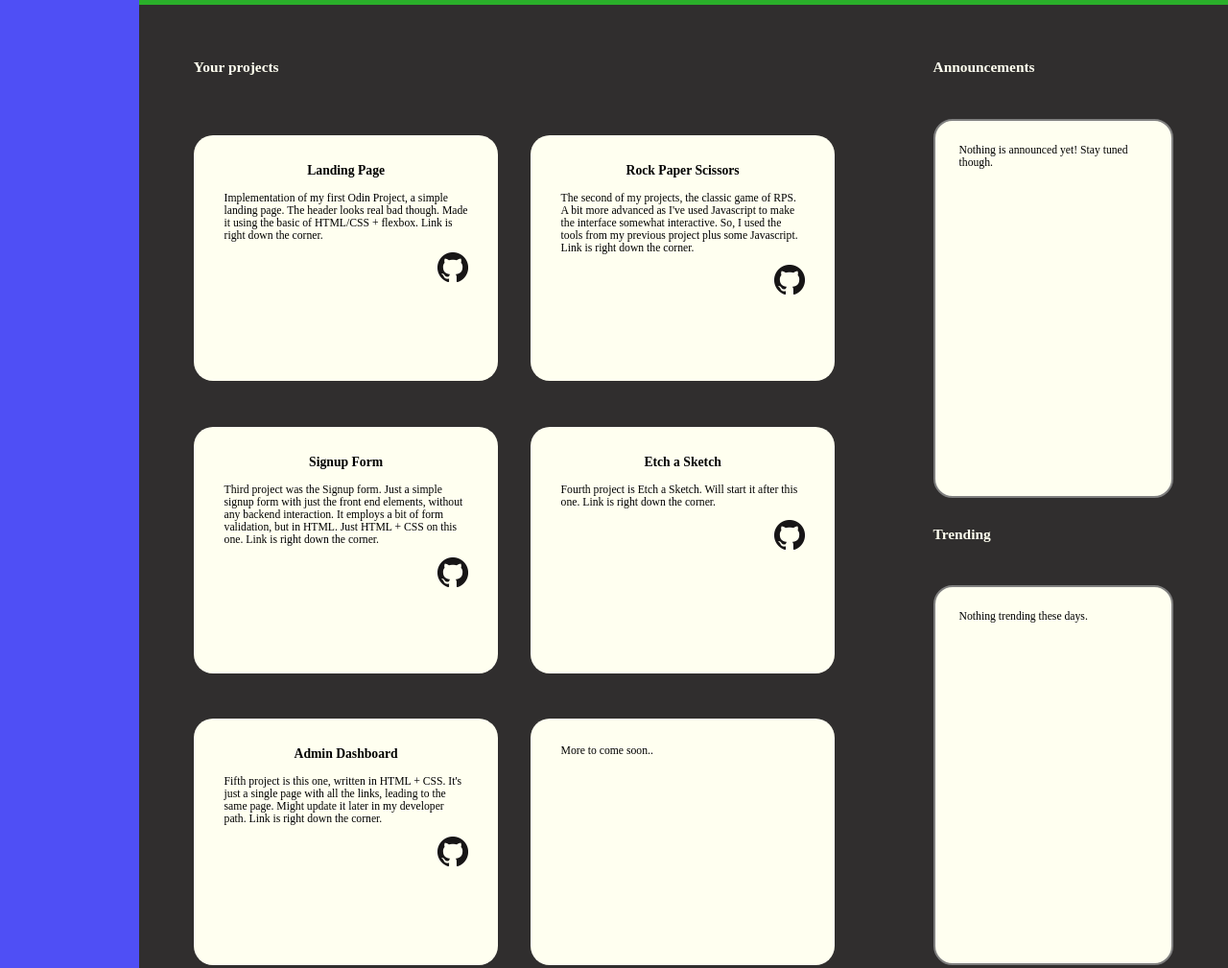
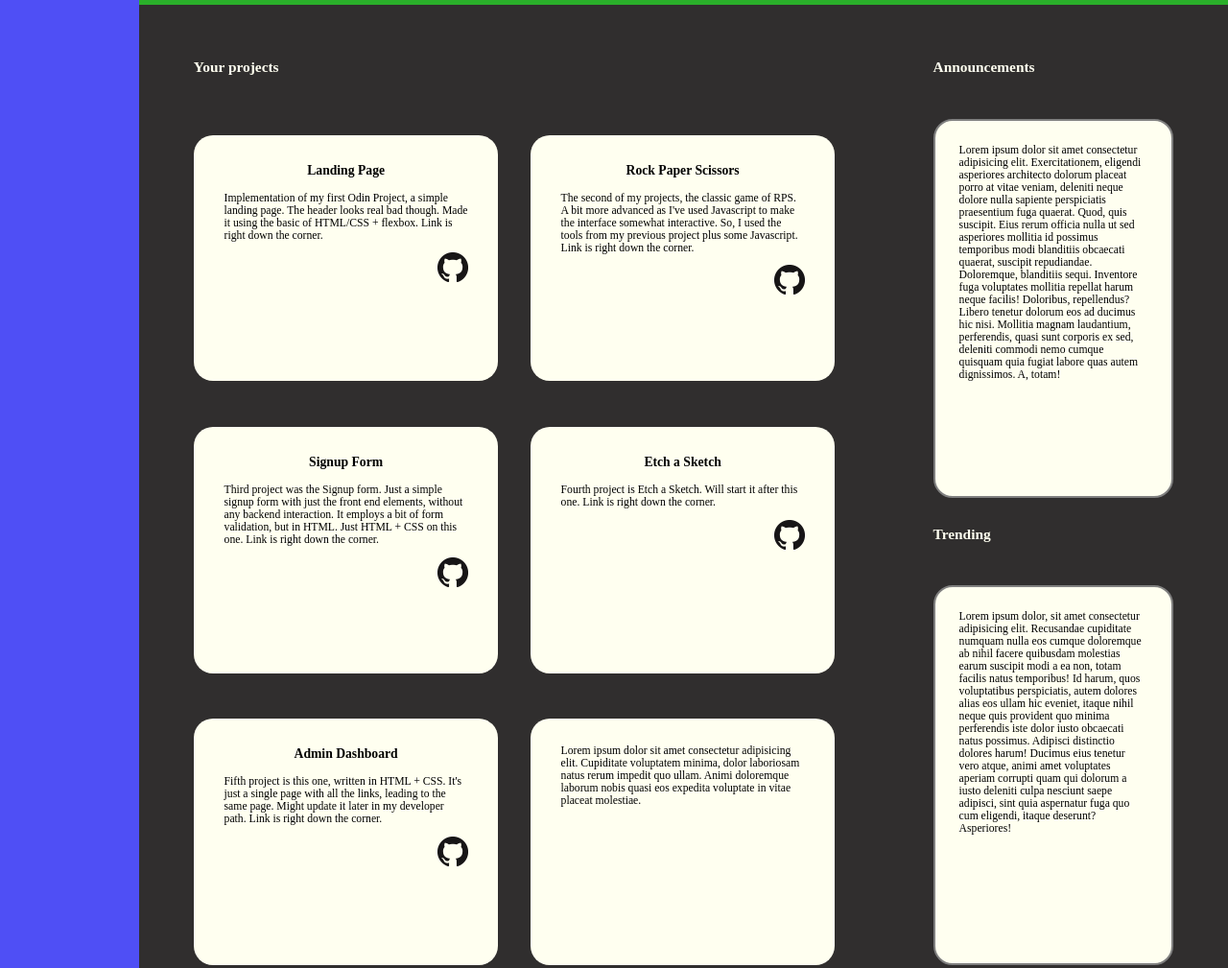
Before and after one commit to vvasilopoulos0/AdminDashboard, a plain HTML site: page index.html in a window 1280 px wide. Shown: the part 240-1249 px from the top of the page at 96% size. Drawn offline with Linux system fonts and the light colour scheme; a web font is replaced by a local one.

Commit message:
Added lorem ipsum to all containers with no content

```diff
--- a/dashboard.css
+++ b/dashboard.css
@@ -190,6 +190,8 @@ li{
     box-shadow: black;
     font-size: calc(4px + 0.6vw);
     padding: 5% 10% 10% 10%;
+    overflow: auto;
+    scrollbar-width: none;
 }
 
 /* styling the headers of the announcements and trending */
--- a/index.html
+++ b/index.html
@@ -96,17 +96,21 @@
                        <a href="https://github.com/vvasilopoulos0/AdminDashboard" style="float: right; bottom: 0;"><img src="Assets/Pictures/GitHub-Mark-32px.png" alt="github"></a>
                     </div>
                     <div>
-                        <p>More to come soon..</p>
+                        <p>Lorem ipsum dolor sit amet consectetur adipisicing elit. Cupiditate voluptatem minima, dolor laboriosam natus rerum impedit quo ullam. Animi doloremque laborum nobis quasi eos expedita voluptate in vitae placeat molestiae.</p>
                     </div>
                 </div>
                 <div class="extras">
                     <p>Announcements</p>
                     <div class = "announcements">
-                        <p>Nothing is announced yet! Stay tuned though.</p>
+                        <p>Lorem ipsum dolor sit amet consectetur adipisicing elit. Exercitationem, eligendi asperiores architecto dolorum placeat porro at vitae veniam, deleniti neque dolore nulla sapiente perspiciatis praesentium fuga quaerat. Quod, quis suscipit.
+                        Eius rerum officia nulla ut sed asperiores mollitia id possimus temporibus modi blanditiis obcaecati quaerat, suscipit repudiandae. Doloremque, blanditiis sequi. Inventore fuga voluptates mollitia repellat harum neque facilis! Doloribus, repellendus?
+                        Libero tenetur dolorum eos ad ducimus hic nisi. Mollitia magnam laudantium, perferendis, quasi sunt corporis ex sed, deleniti commodi nemo cumque quisquam quia fugiat labore quas autem dignissimos. A, totam!</p>
                     </div>
                     <p>Trending</p>
                     <div class="trending">
-                        <p>Nothing trending these days.</p>
+                        <p>Lorem ipsum dolor, sit amet consectetur adipisicing elit. Recusandae cupiditate numquam nulla eos cumque doloremque ab nihil facere quibusdam molestias earum suscipit modi a ea non, totam facilis natus temporibus!
+                        Id harum, quos voluptatibus perspiciatis, autem dolores alias eos ullam hic eveniet, itaque nihil neque quis provident quo minima perferendis iste dolor iusto obcaecati natus possimus. Adipisci distinctio dolores harum!
+                        Ducimus eius tenetur vero atque, animi amet voluptates aperiam corrupti quam qui dolorum a iusto deleniti culpa nesciunt saepe adipisci, sint quia aspernatur fuga quo cum eligendi, itaque deserunt? Asperiores!</p>
                     </div>
                 </div>
 
```
